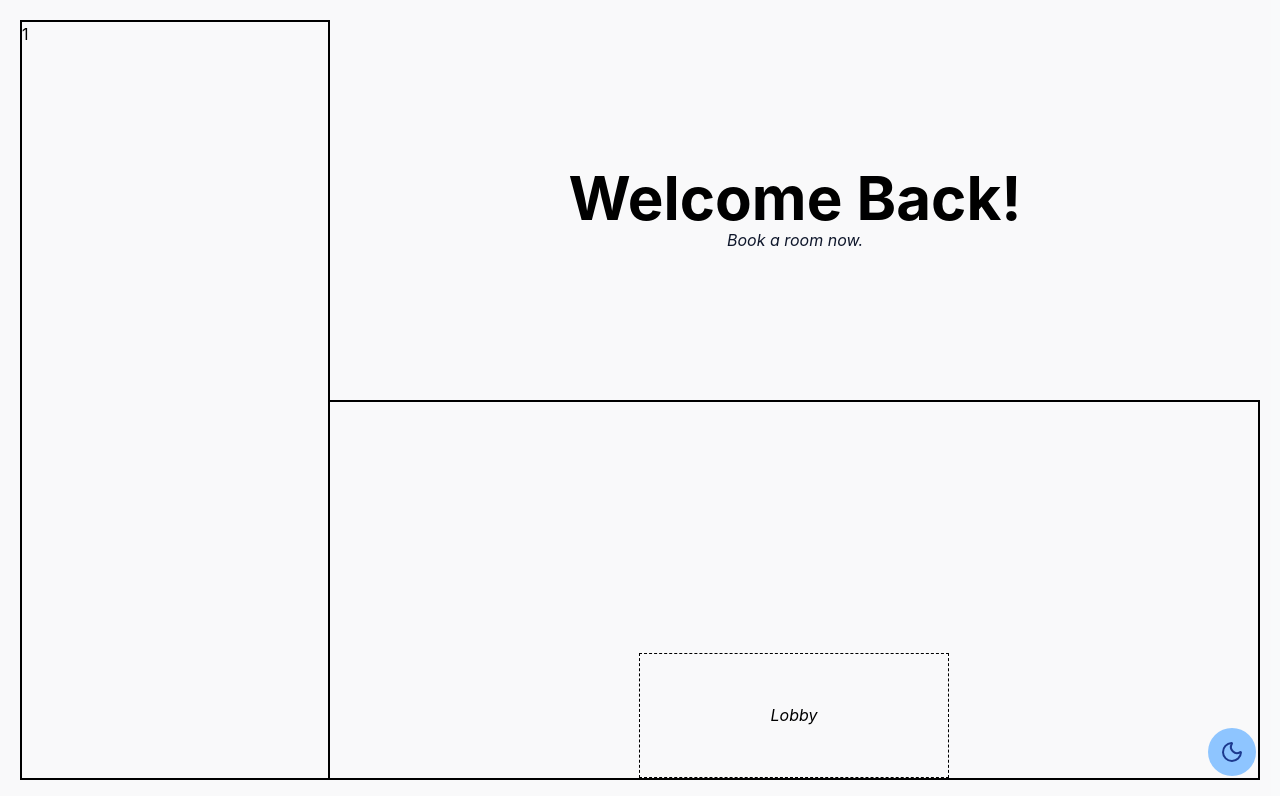
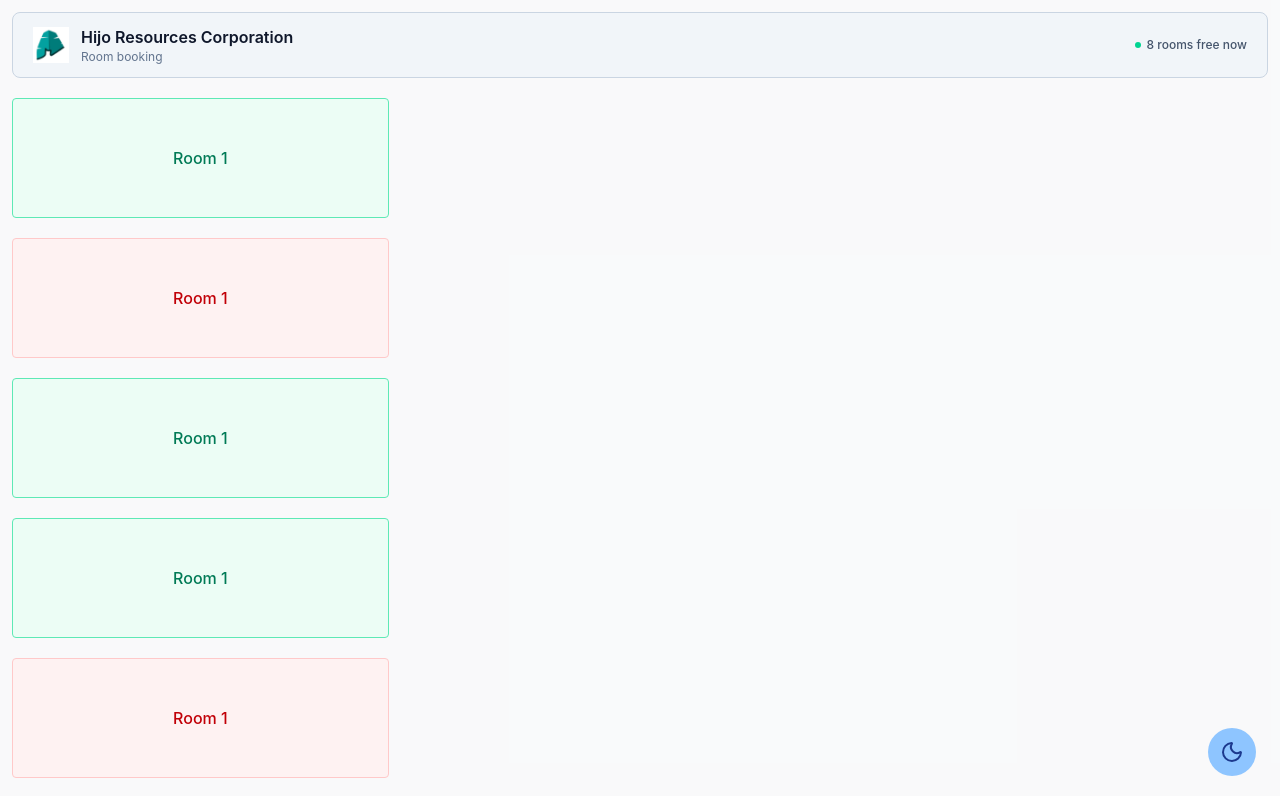
Before and after one commit to Bintooot/booking-rooms, a React app in the folder frontend/: page /login in a window 1280 px wide. Shown: the top 796 px of the page. Built offline with nearby package versions, Linux system fonts and the light colour scheme; the HTML template or start-up script is replaced by a standard one.

Commit message:
draft login design

```diff
--- a/frontend/src/layouts/MainLayout.jsx
+++ b/frontend/src/layouts/MainLayout.jsx
@@ -14,7 +14,7 @@ function AdminLayout() {
           : "bg-gray-100/50 bg-[linear-gradient(to_right,s#e5e7eb_1px,transparent_1px),linear-gradient(to_bottom,#e5e7eb_1px,transparent_1px)] bg-size[32px_32px]"
       }`}
     >
-      <div className="flex-1 p-5">
+      <div className="flex-1 p-3">
         <Outlet />
       </div>
       <Theme />
--- a/frontend/src/pages/public/Login.jsx
+++ b/frontend/src/pages/public/Login.jsx
@@ -1,56 +1,92 @@
 import { useTheme } from "../../context/ThemeContext";
+import logo from "../../assets/logo.png";
 
 function Login() {
   const { theme } = useTheme();
 
+  const vacancies = [
+    { room: "Room 1", availability: true },
+    { room: "Room 1", availability: false },
+    { room: "Room 1", availability: true },
+    { room: "Room 1", availability: true },
+    { room: "Room 1", availability: false },
+    { room: "Room 1", availability: true },
+    { room: "Room 1", availability: true },
+    { room: "Room 1", availability: true },
+  ];
+
   return (
-    <>
-      <main className="grid h-full grid-cols-4 grid-rows-2">
-        <div
-          className={`row-span-2 border-2 ${theme ? `border-white` : `border-black`}`}
-        >
-          1
+    <main className="h-full flex flex-col">
+      <header
+        className={`flex items-center justify-between px-5 py-3 mb-5 rounded-lg border ${
+          theme
+            ? "bg-slate-800 border-slate-700"
+            : "bg-slate-100 border-slate-300"
+        }`}
+      >
+        <div className="flex items-center gap-3">
+          <img
+            src={logo}
+            alt="Hijo Resources Corporation logo"
+            className="h-9 w-9 object-contain"
+          />
+          <div className="flex flex-col leading-tight">
+            <p
+              className={`font-semibold text-base ${theme ? "text-white" : "text-slate-900"}`}
+            >
+              Hijo Resources Corporation
+            </p>
+            <p
+              className={`text-xs ${theme ? "text-slate-400" : "text-slate-500"}`}
+            >
+              Room booking
+            </p>
+          </div>
         </div>
-        <div className="col-span-3 flex items-center justify-center flex-col">
-          <h1
-            className={`font-bold text-6xl ${theme ? `text-white` : `border-black`}`}
+
+        <div className="flex items-center gap-1.5">
+          <span className="h-1.5 w-1.5 rounded-full bg-emerald-400" />
+          <span
+            className={`text-xs font-medium ${theme ? "text-slate-300" : "text-slate-600"}`}
           >
-            Welcome Back!
-          </h1>
-          <p className={`italic ${theme ? `text-white` : `text-slate-900`}`}>
-            Book a room now.
-          </p>
+            {vacancies.length} rooms free now
+          </span>
         </div>
-        <div
-          className={`col-span-3 ${theme ? `border-white` : `border-black`} border-t-2 border-r-2 border-b-2 grid grid-cols-3`}
-        >
-          <div></div>
-          <div className="grid grid-rows-3">
-            <div></div>
-            <div></div>
+      </header>
+
+      <section className="w-full h-screen">
+        <div className="w-[30%] overflow-y-scroll scrollbar-none">
+          {vacancies.map((vacancy) => (
             <div
-              className={`
-                flex
-                items-center
-                justify-center
-                italic
-                border
-                border-dashed
-                transition-all
-                duration-200
-                hover:-translate-y-2
-                hover:-translate-x-2
-                hover:shadow-[6px_6px_0_0_#0f172a]
-                ${theme ? `border-white text-white hover:shadow-white` : `border-black `}
-              `}
+              key={vacancy.room}
+              className={`w-full mb-5 h-30 border rounded flex items-center justify-center ${
+                vacancy.availability
+                  ? theme
+                    ? "border-emerald-700 bg-emerald-900/20"
+                    : "border-emerald-300 bg-emerald-50"
+                  : theme
+                    ? "border-red-900 bg-red-950/30"
+                    : "border-red-200 bg-red-50"
+              }`}
             >
-              Lobby
+              <p
+                className={`font-medium ${
+                  vacancy.availability
+                    ? theme
+                      ? "text-emerald-300"
+                      : "text-emerald-700"
+                    : theme
+                      ? "text-red-300"
+                      : "text-red-700"
+                }`}
+              >
+                {vacancy.room}
+              </p>
             </div>
-          </div>
-          <div></div>
+          ))}
         </div>
-      </main>
-    </>
+      </section>
+    </main>
   );
 }
 export default Login;
```
Also changed, not shown: frontend/src/assets/logo.png (added).
